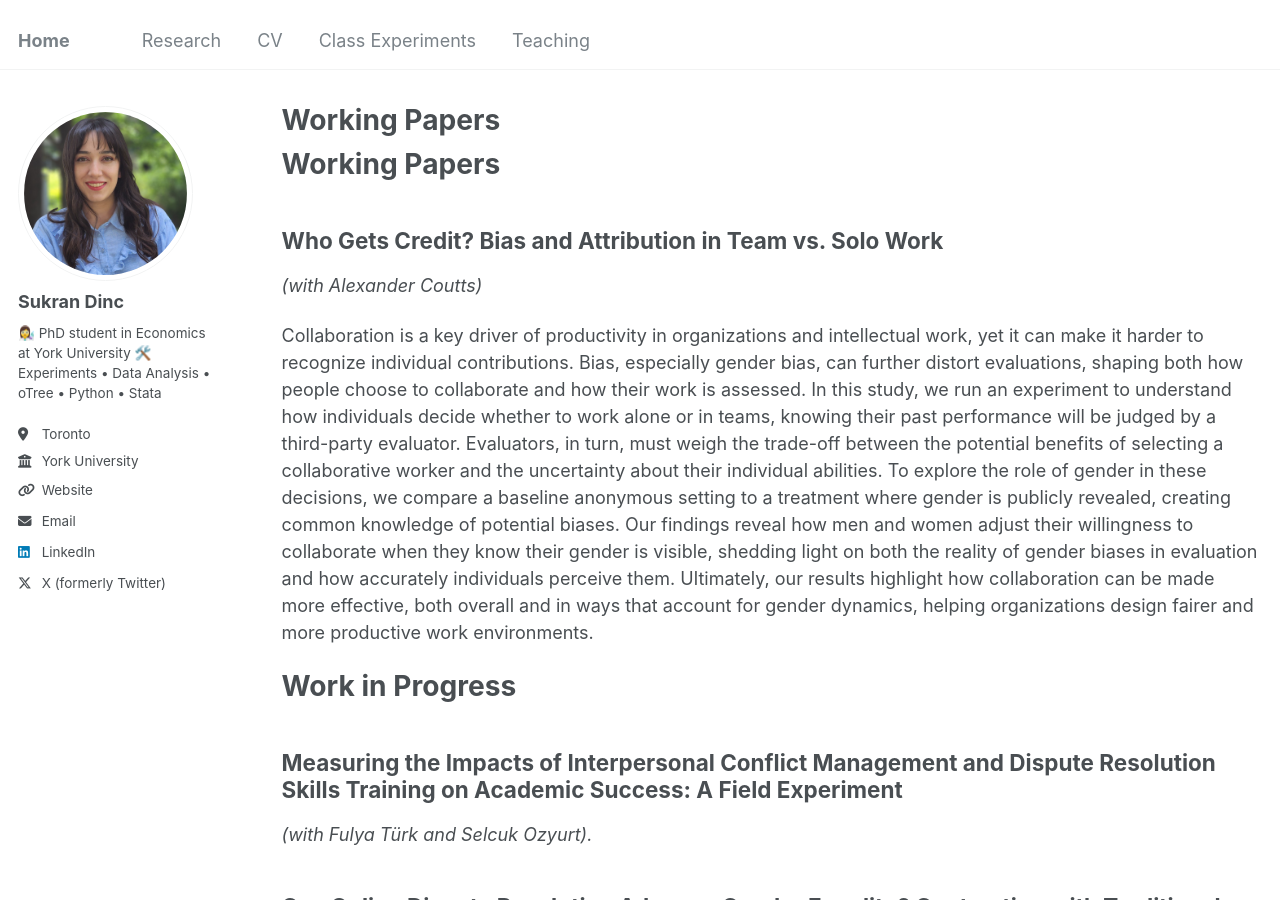
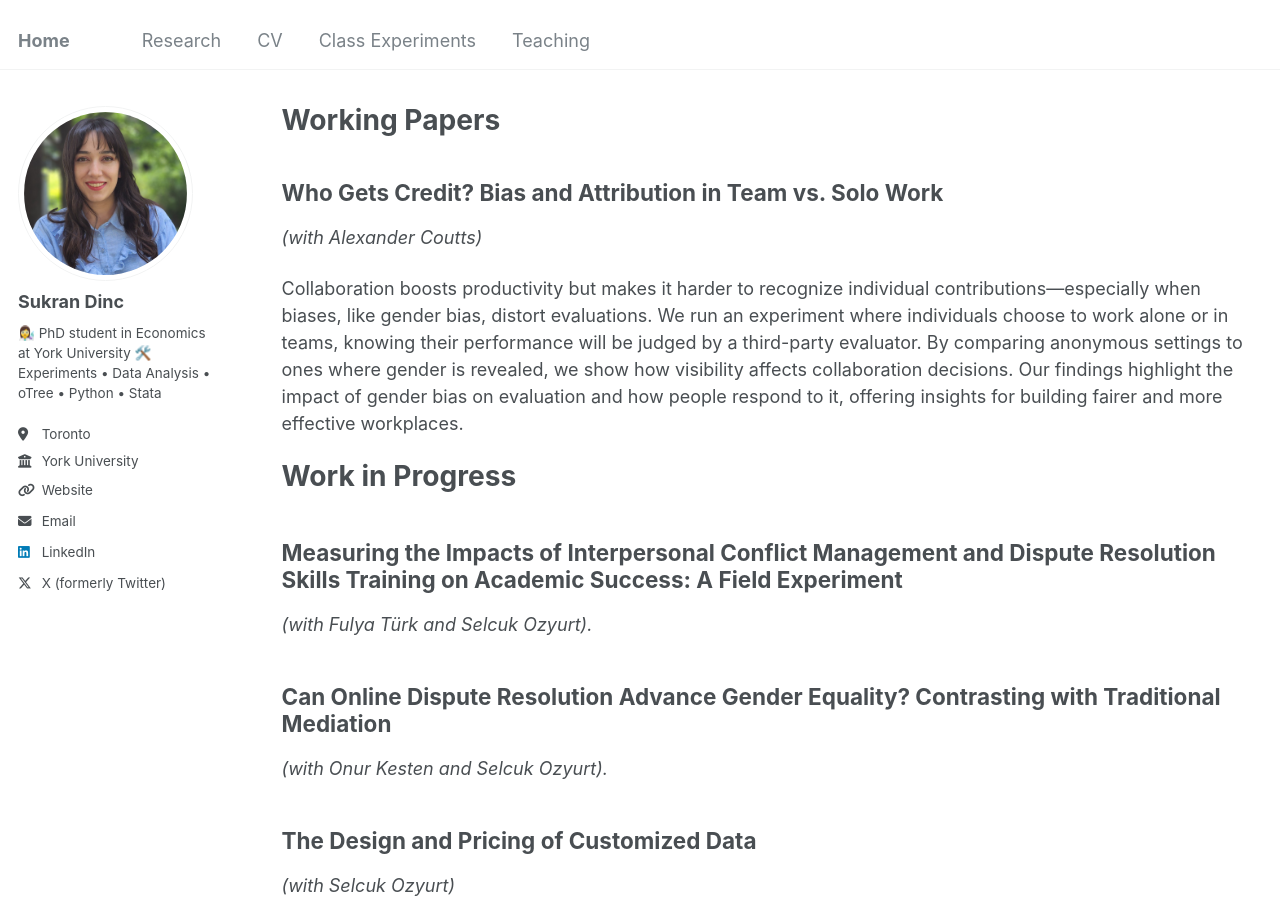
Before and after one commit to sukrandinc/sukrandinc.github.io, a Jekyll site: the page built from _pages/publications.html, in a window 1280 px wide and 900 px high. Built offline with Jekyll 4.4.1, drawn with Linux system fonts in a browser that asks for light colours.

Commit message:
Update publications.html

```diff
--- a/_pages/publications.html
+++ b/_pages/publications.html
@@ -6,25 +6,11 @@ author_profile: true
 ---
 
 <body>
-    <h1>Working Papers</h1>
-
     <h2>Who Gets Credit? Bias and Attribution in Team vs. Solo Work</h2>
     <p><em>(with Alexander Coutts)</em></p>
 
     <p>
-        Collaboration is a key driver of productivity in organizations and intellectual work,
-        yet it can make it harder to recognize individual contributions. Bias, especially gender bias,
-        can further distort evaluations, shaping both how people choose to collaborate and how their
-        work is assessed. In this study, we run an experiment to understand how individuals decide whether to work alone
-        or in teams, knowing their past performance will be judged by a third-party evaluator.
-        Evaluators, in turn, must weigh the trade-off between the potential benefits of selecting a
-        collaborative worker and the uncertainty about their individual abilities. To explore the role of gender in these decisions, we compare a baseline anonymous setting
-        to a treatment where gender is publicly revealed, creating common knowledge of potential biases.
-        Our findings reveal how men and women adjust their willingness to collaborate when they know
-        their gender is visible, shedding light on both the reality of gender biases in evaluation and
-        how accurately individuals perceive them. Ultimately, our results highlight how collaboration can be made more effective, both overall
-        and in ways that account for gender dynamics, helping organizations design fairer and more
-        productive work environments.
+       Collaboration boosts productivity but makes it harder to recognize individual contributions—especially when biases, like gender bias, distort evaluations. We run an experiment where individuals choose to work alone or in teams, knowing their performance will be judged by a third-party evaluator. By comparing anonymous settings to ones where gender is revealed, we show how visibility affects collaboration decisions. Our findings highlight the impact of gender bias on evaluation and how people respond to it, offering insights for building fairer and more effective workplaces.
     </p>
 
 <h1>Work in Progress</h1>
```
